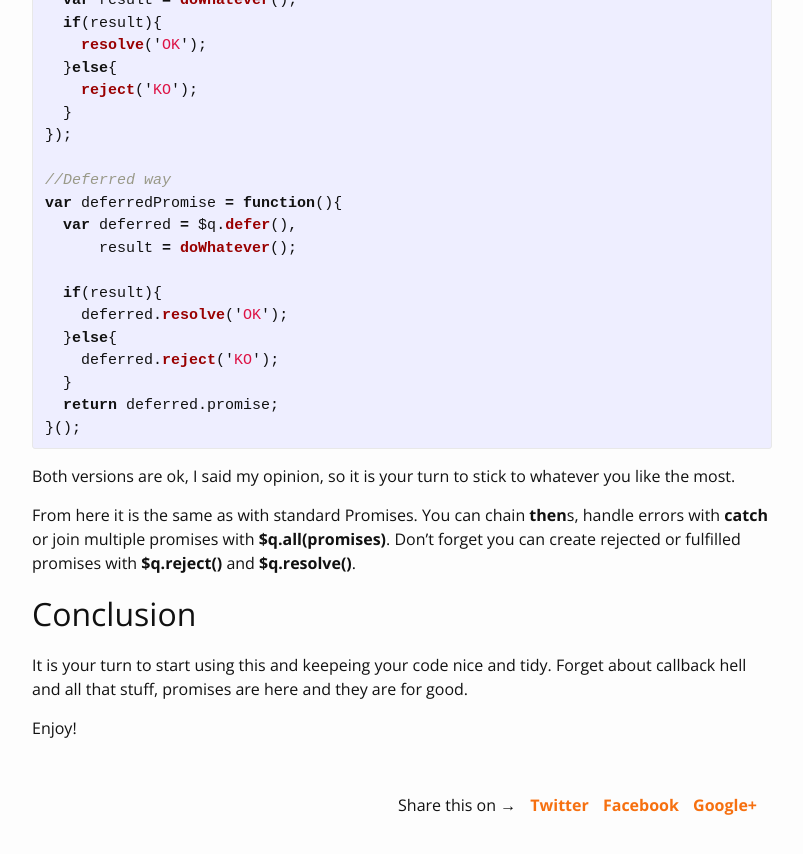
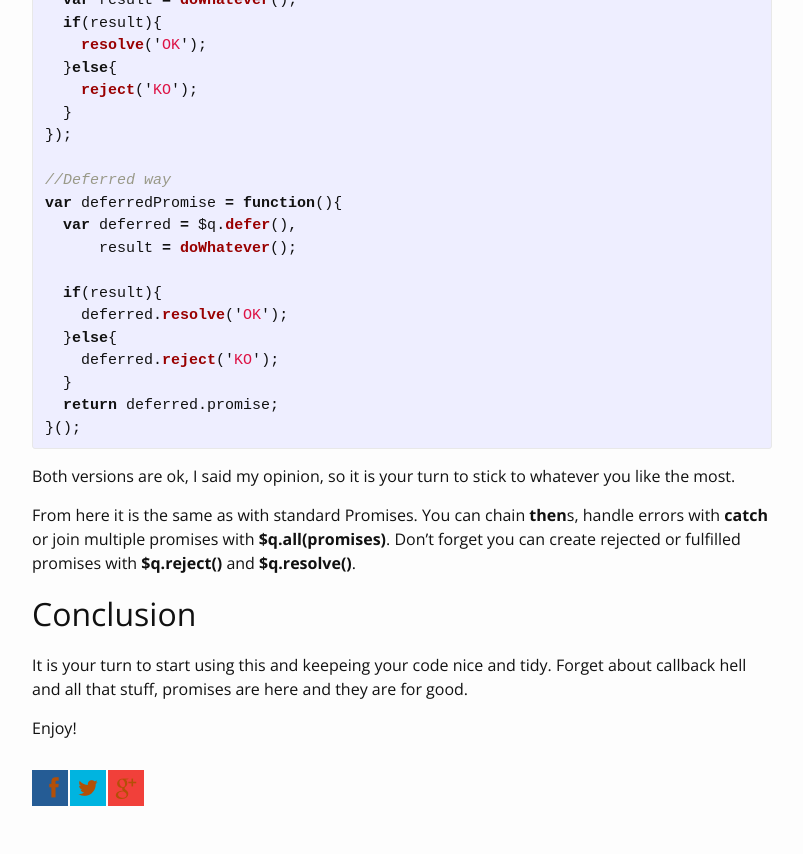
Before and after one commit to JPorry/blog, a Jekyll site: the page built from _posts/2015-09-11-promises-and-angular.markdown, in a window 1280 px wide and 900 px high, scrolled down 5250 px. Shown: the top 854 px of the window, without its empty margins (238-1041 px from the left). Built offline with Jekyll 4.4.1, drawn with Linux system fonts in a browser that asks for light colours.

Commit message:
initial commit

```diff
--- a/_includes/share-page.html
+++ b/_includes/share-page.html
@@ -1,6 +1,5 @@
-<div class="share-page">
-    Share this on &rarr;
-    <a href="https://twitter.com/intent/tweet?text={{ page.title }}&url={{ site.url }}{{ page.url }}&via={{ site.twitter_username }}&related={{ site.twitter_username }}" rel="nofollow" target="_blank" title="Share on Twitter">Twitter</a>
-    <a href="https://facebook.com/sharer.php?u={{ site.url }}{{ page.url }}" rel="nofollow" target="_blank" title="Share on Facebook">Facebook</a>
-    <a href="https://plus.google.com/share?url={{ site.url }}{{ page.url }}" rel="nofollow" target="_blank" title="Share on Google+">Google+</a>
+<div class="ssk-group">
+    <a href="" class="ssk ssk-facebook"></a>
+    <a href="" class="ssk ssk-twitter"></a>
+    <a href="" class="ssk ssk-google-plus"></a>
 </div>
```
